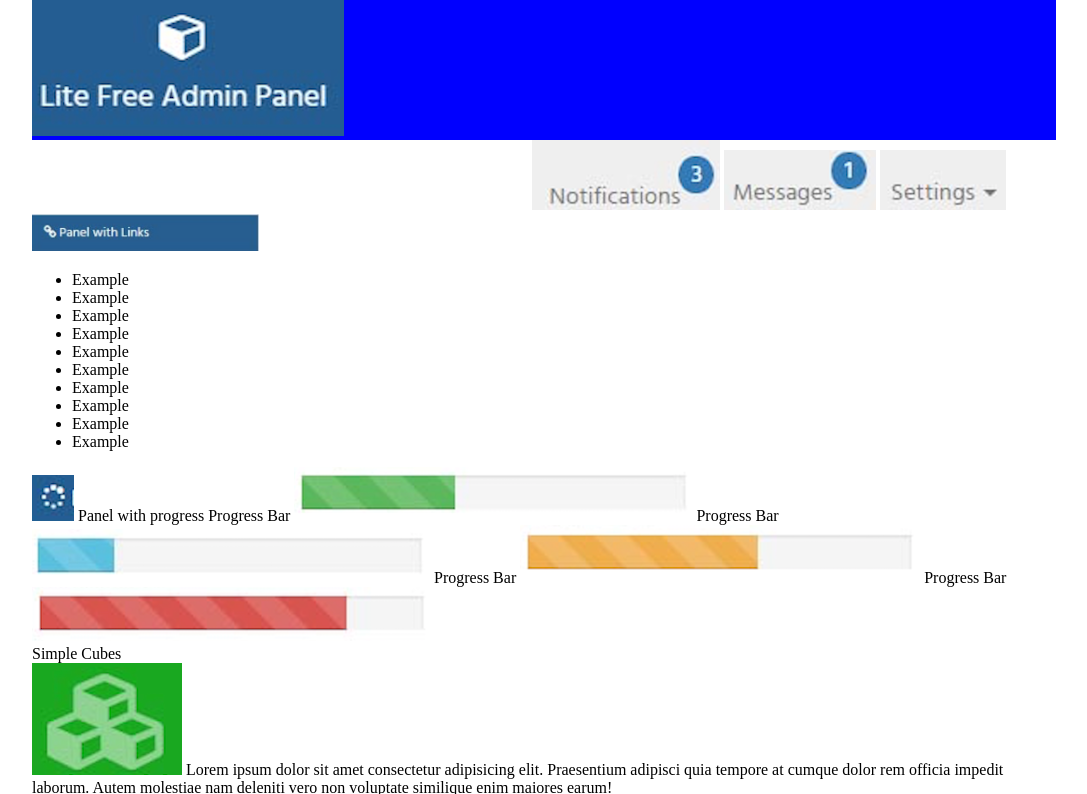
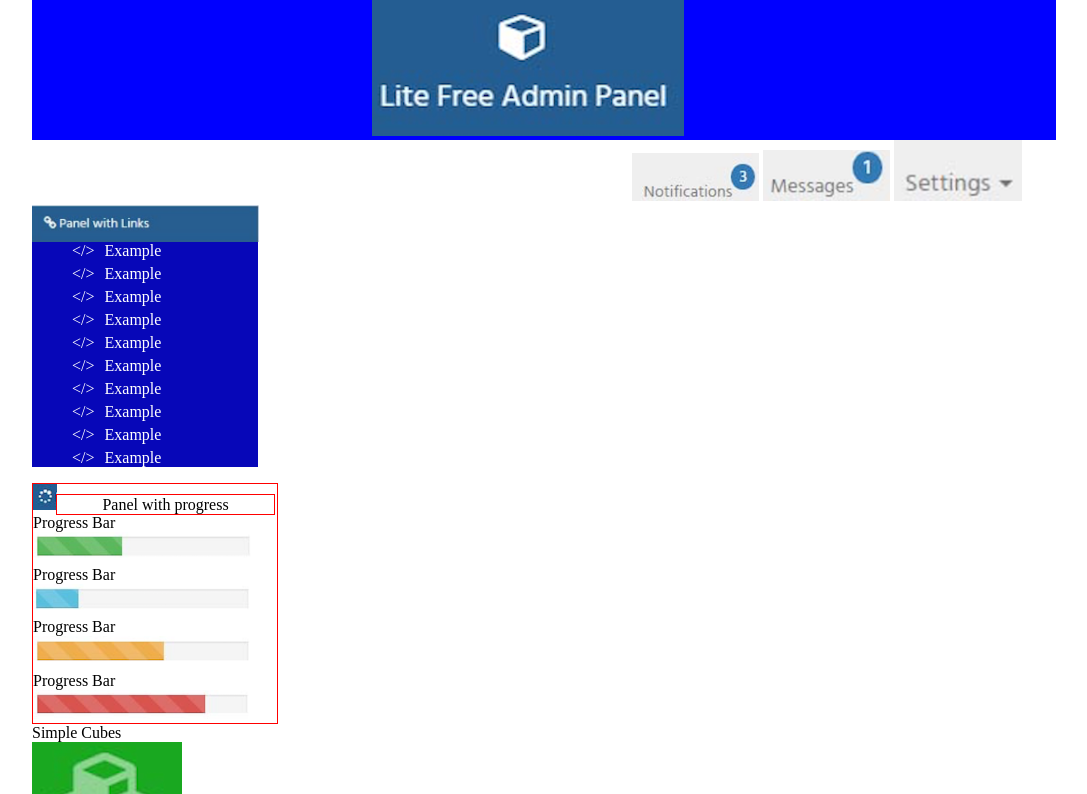
Before and after one commit to CesarAstorgaOchoa/pw14152022, a plain HTML site: page PracticaCSS04/index.html in a window 1280 px wide. Shown: the top 794 px of the page, without its empty margins (96-1183 px from the left). Drawn offline with Linux system fonts and the light colour scheme.

Commit message:
practica CSS04 avance2

```diff
--- a/PracticaCSS04/css/estilos.css
+++ b/PracticaCSS04/css/estilos.css
@@ -8,5 +8,45 @@ header{
 }
 header nav{
     background: white;
-    padding-left: 500px;
+    padding-left: 600px;
+
 }
+header nav img{
+    width: 30%;
+}
+#logo{
+    margin-left: 340px;
+}
+#primerSeccion{
+    display: inline-block;
+}
+#secc01art01 ul{
+    list-style: none;
+    background: rgb(7, 7, 184);
+    width: 38%;
+    height: 30%;
+    margin-top: -4px;
+}
+#secc01art01 ul li{
+    margin-bottom: 5px;
+    color: white;
+}
+#secc01art01 ul li:before{
+    content: "</>";
+    margin-right: 10px;
+}
+#secc01art02{
+    border: 1px solid red;
+    width: 50%;
+}
+#progreso{
+    width: 10%;
+}
+#panelprog{
+    border: 1px solid red;
+    margin-left: -5px;
+    padding: 1px 45px;
+}
+.tamano{
+    width: 90%;
+}
--- a/PracticaCSS04/index.html
+++ b/PracticaCSS04/index.html
@@ -33,26 +33,31 @@
             </ul>
         </article>
         <article id="secc01art02">
-            <img src="img/logoprogress.png" alt="">
-            <span>
+            <img src="img/logoprogress.png" alt="" id="progreso">
+            <span id="panelprog">
                 Panel with progress
             </span>
+            <br>
             <span>
                 Progress Bar
             </span>
-            <img src="img/barra01.png" alt="">
+            <br>
+            <img src="img/barra01.png" alt="" class="tamano">
             <span>
                 Progress Bar
             </span>
-            <img src="img/barra02.png" alt="">
+            <br>
+            <img src="img/barra02.png" alt="" class="tamano">
             <span>
                 Progress Bar
             </span>
-            <img src="img/barra03.png" alt="">
+            <br>
+            <img src="img/barra03.png" alt="" class="tamano">
             <span>
                 Progress Bar
             </span>
-            <img src="img/barra04.png" alt="">
+            <br>
+            <img src="img/barra04.png" alt="" class="tamano">
         </article>
     </section>
     <section id="segundaSeccion">
```
